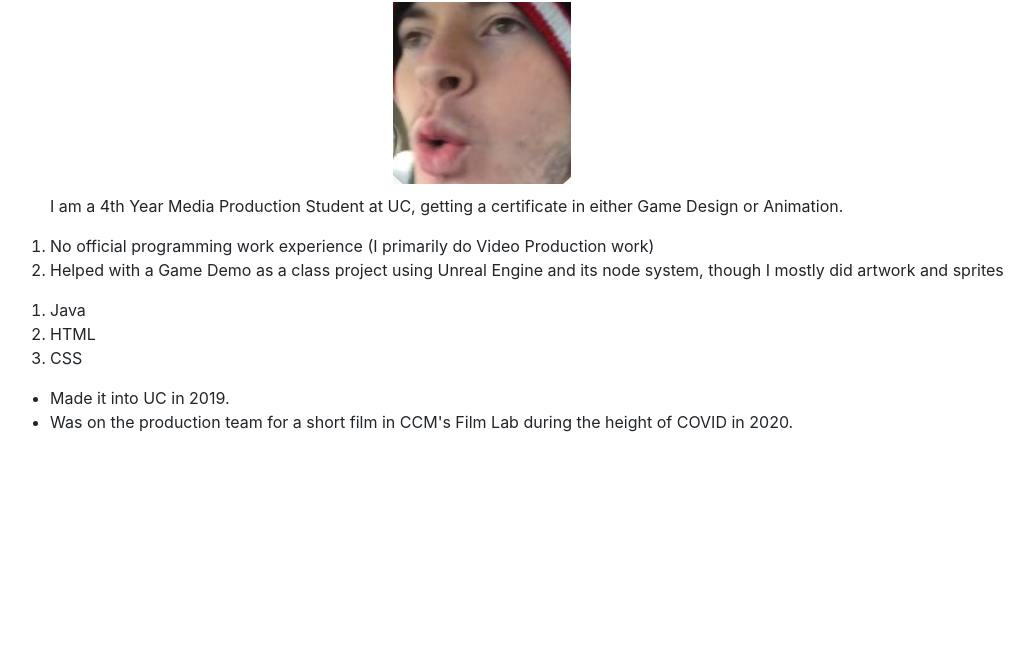
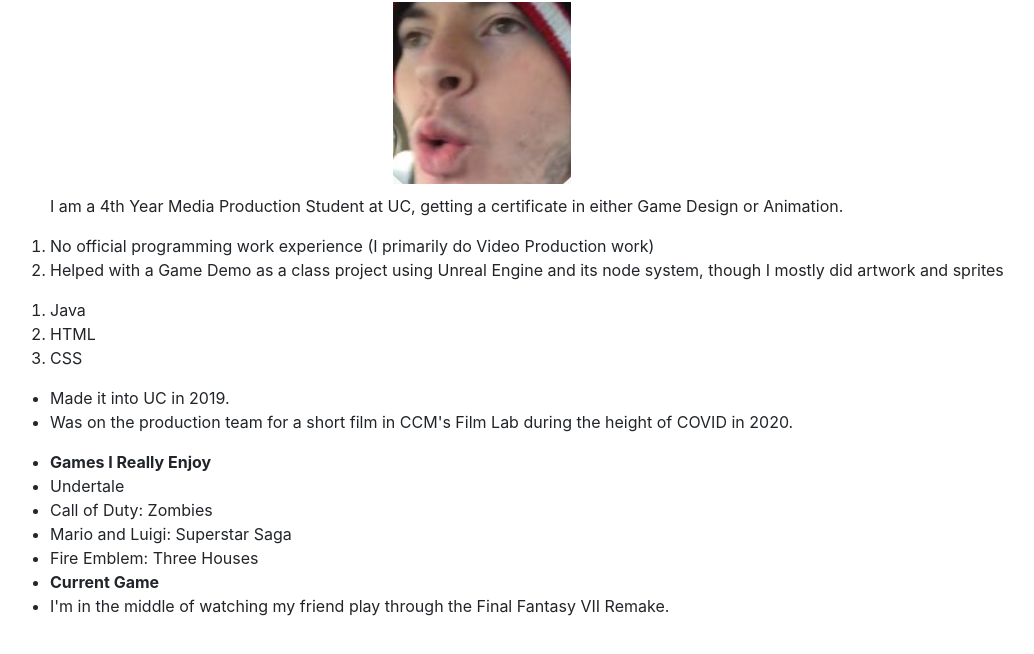
Before and after one commit to it3049c-fall22-henderson/online-portfolio-palcicjm, a website: page index.html in a window 1280 px wide. Shown: the part 94-748 px from the top of the page, without its empty margins (158-1192 px from the left). Drawn offline with nearby package versions, Linux system fonts and the light colour scheme.

Commit message:
added games div
line 55

```diff
--- a/index.html
+++ b/index.html
@@ -52,7 +52,15 @@
       </ul>
     </div>
     <div class="container" id="games">
-
+      <ul>
+        <li style="font-weight: bold;">Games I Really Enjoy</li>
+        <li>Undertale</li>
+        <li>Call of Duty: Zombies</li>
+        <li>Mario and Luigi: Superstar Saga</li>
+        <li>Fire Emblem: Three Houses</li>
+        <li style="font-weight: bold;">Current Game</li>
+        <li>I'm in the middle of watching my friend play through the Final Fantasy VII Remake.</li>
+      </ul>
     </div>
 
   </div>
```
